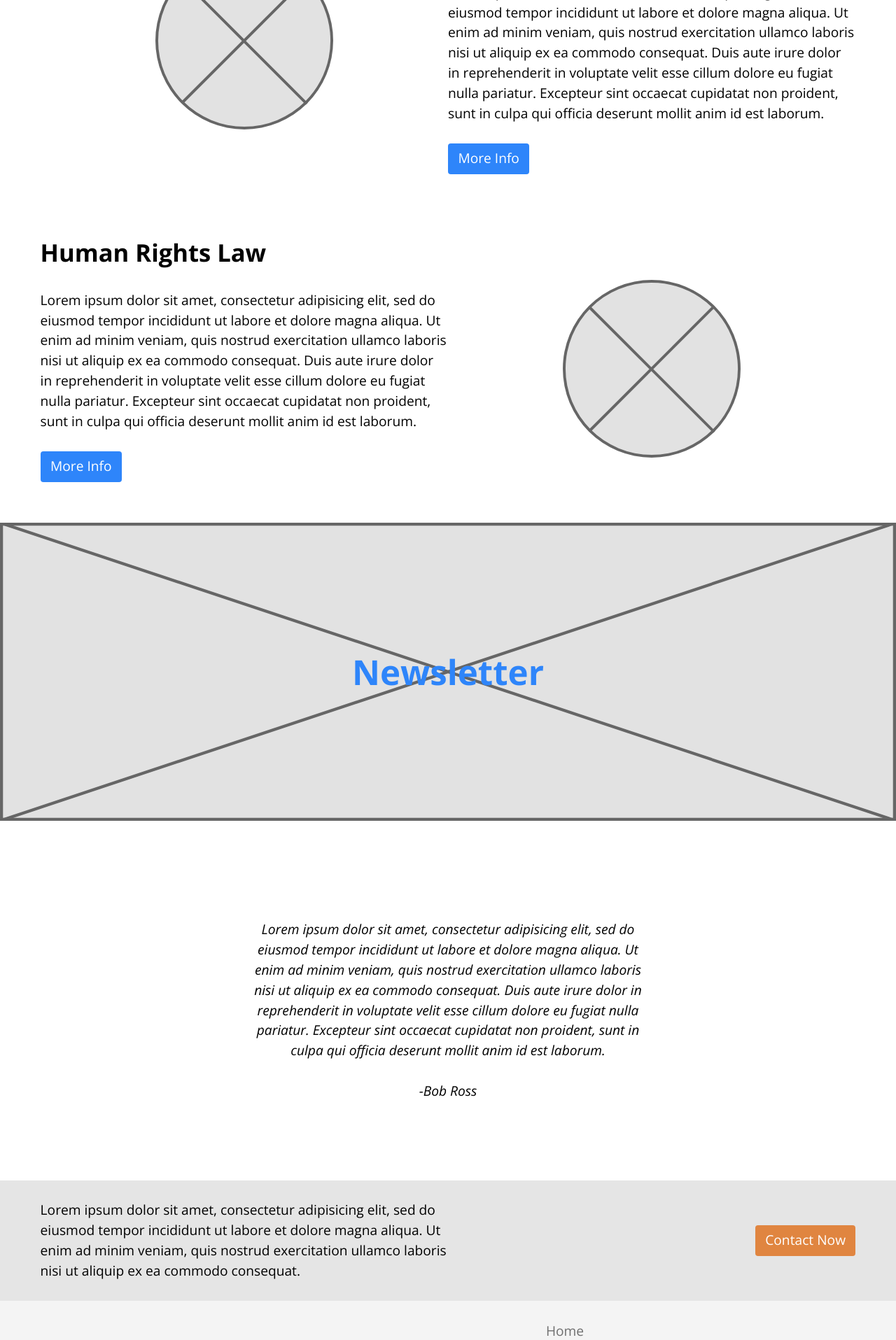
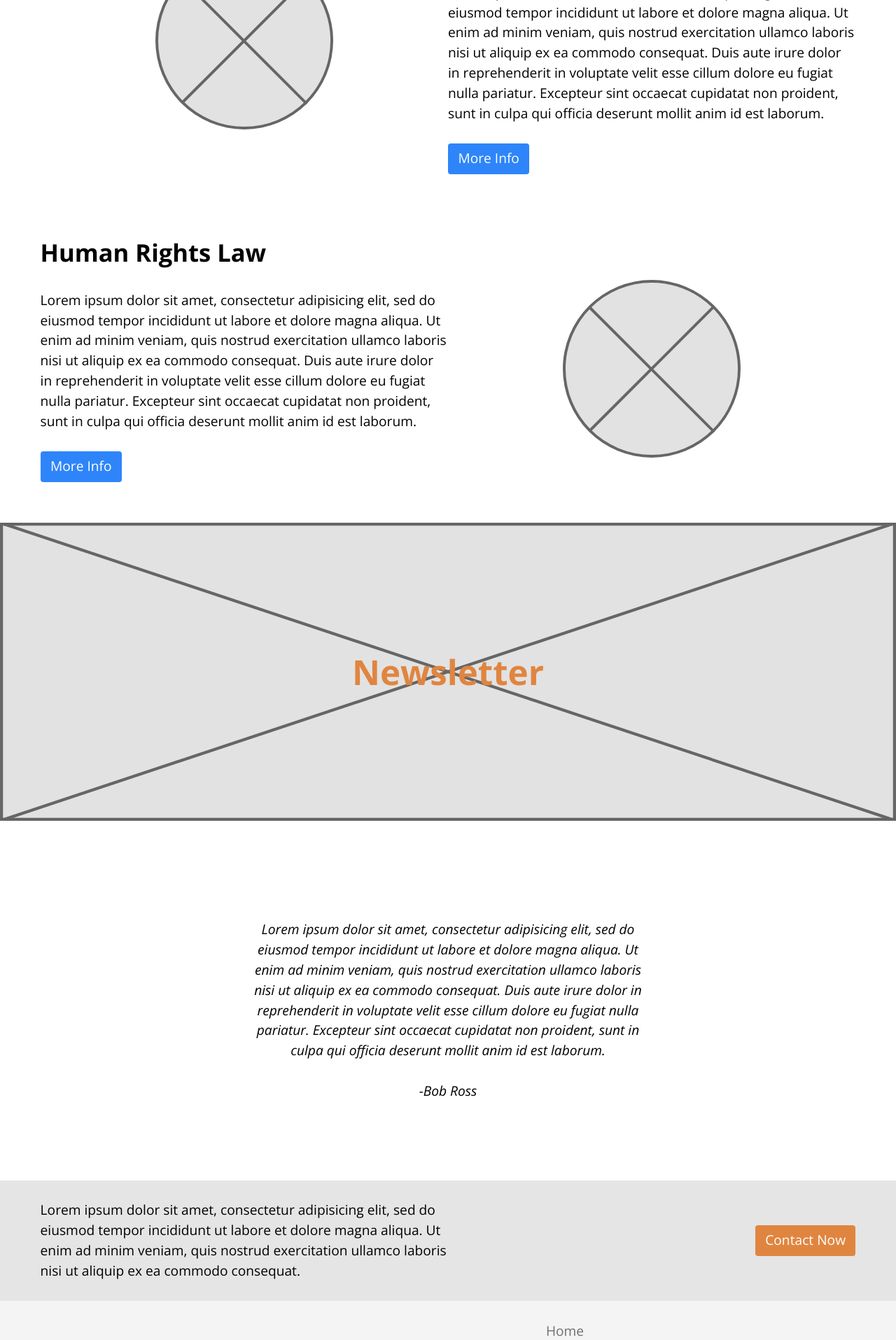
Before and after one commit to Ten-3/letts-law, a Jekyll site: the page built from index.html, in a window 1280 px wide. Shown: the part 1010-2925 px from the top of the page at 70% size. Built offline with Jekyll 4.4.1, drawn with Linux system fonts in a browser that asks for light colours.

Commit message:
change font color

```diff
--- a/css/main.css
+++ b/css/main.css
@@ -95,7 +95,7 @@ img {
 
 /**/
 .newsletter-heading {
-  color: #2E85FA;
+  color: #E08540;
 }
 
 .newsletter-section:hover {
```
